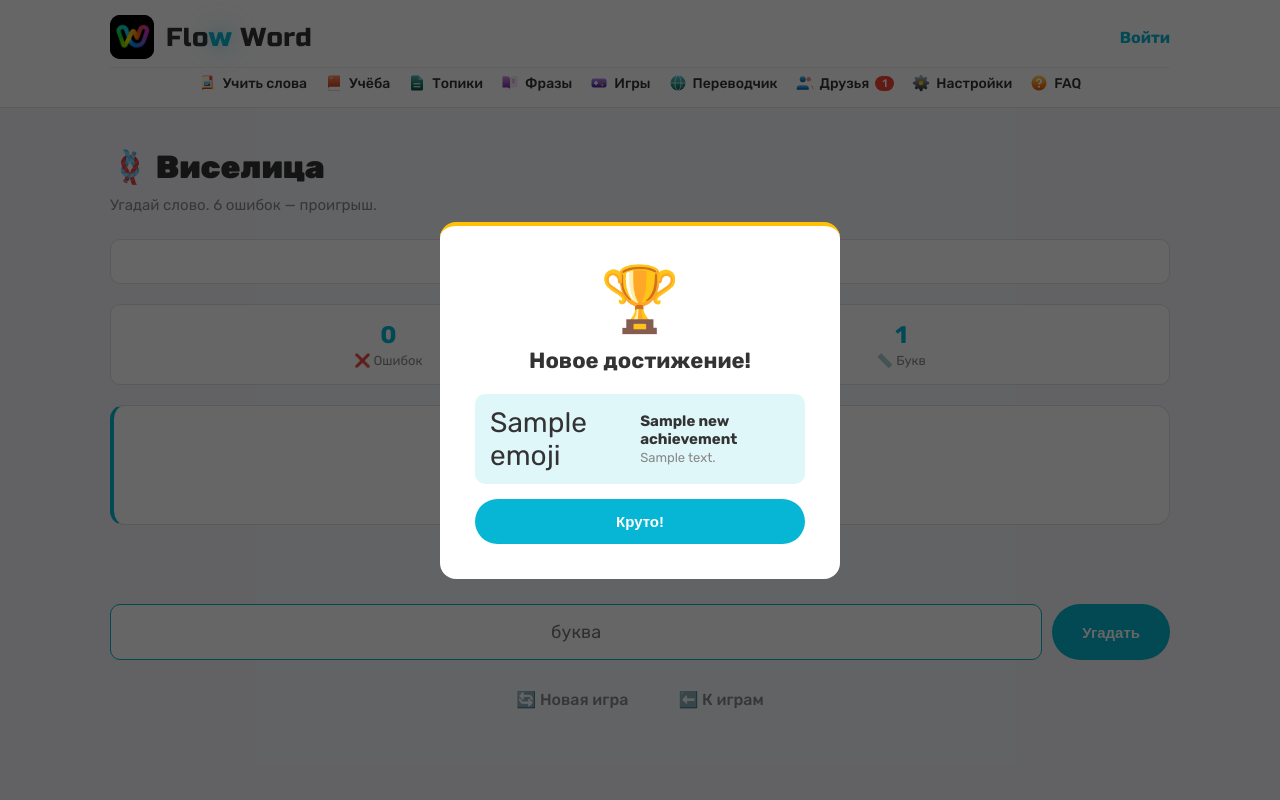
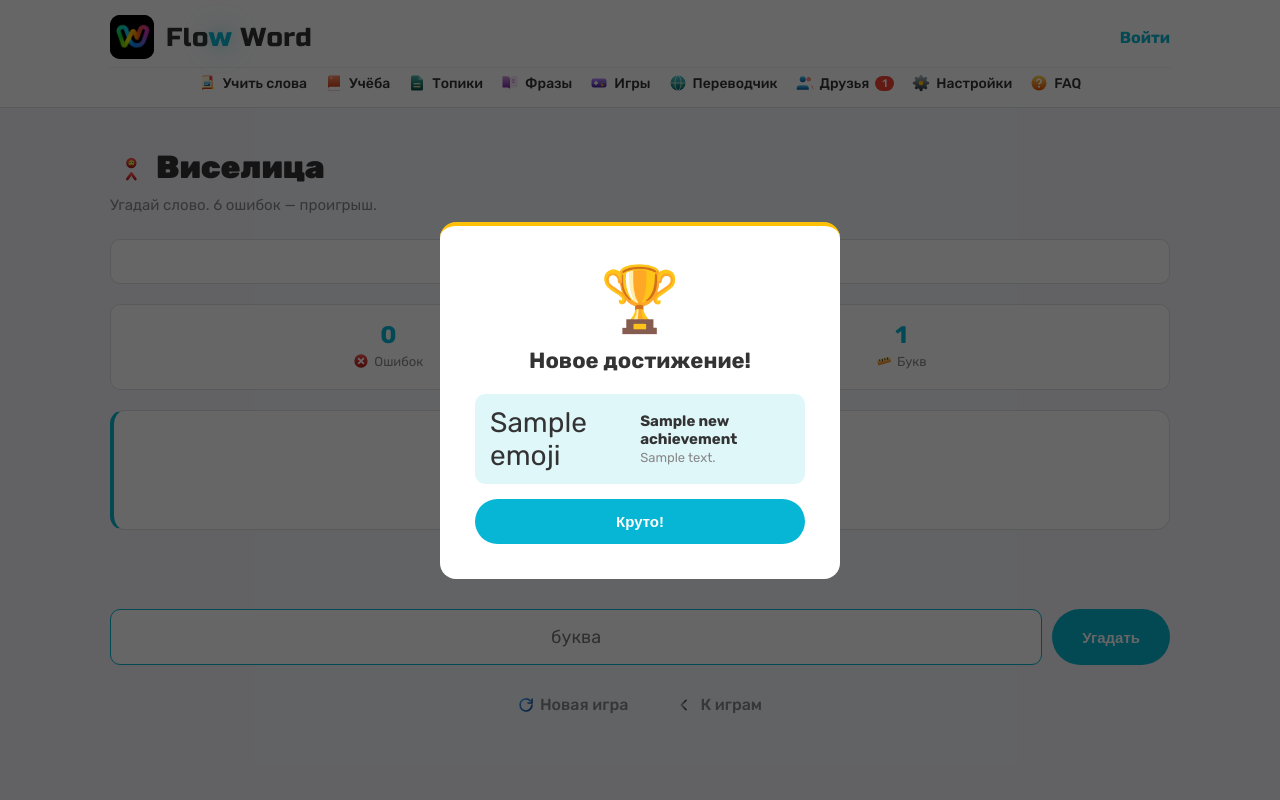
Before and after one commit to Yoshi-6767/johnny_app, a Python web app: template templates/hangman.html in a window 1280 px wide. Run offline with Jinja, Linux system fonts and the light colour scheme; the template is opened without the code that fills it: most values are stand-ins (such as "Sample title", 1, 10 or a date in 2020).

Commit message:
Update hangman.html

```diff
--- a/templates/hangman.html
+++ b/templates/hangman.html
@@ -1,6 +1,6 @@
 {% extends "base.html" %}
 
-{% block title %}Виселица — Flow & Word{% endblock %}
+{% block title %}Виселица — Flow Word{% endblock %}
 
 {% block styles %}
 <style>
@@ -29,7 +29,15 @@
     }
     .hangman-stats div { text-align: center; }
     .hangman-stats .num { font-size: 24px; font-weight: 700; color: var(--accent); }
-    .hangman-stats .label { font-size: 13px; color: var(--text-sub); margin-top: 4px; }
+    .hangman-stats .label {
+        display: inline-flex;
+        align-items: center;
+        gap: 5px;
+        font-size: 13px;
+        color: var(--text-sub);
+        margin-top: 4px;
+    }
+    .hangman-stats .label .icon { width: 16px; height: 16px; }
     .hangman-form {
         display: flex;
         gap: 10px;
@@ -95,12 +103,17 @@
         justify-content: center;
     }
     .hangman-nav a {
+        display: inline-flex;
+        align-items: center;
+        gap: 6px;
         color: var(--text-sub);
         text-decoration: none;
         padding: 10px 20px;
         border-radius: 8px;
         font-weight: 500;
+        transition: all 0.2s;
     }
+    .hangman-nav a .icon { width: 16px; height: 16px; }
     .hangman-nav a:hover { color: var(--accent); background: var(--bg-hover); }
     .section-info {
         text-align: center;
@@ -116,12 +129,12 @@
 {% block content %}
 {% if empty %}
     <div class="empty">
-        <h1>🪢 Пока нет слов</h1>
+        <h1><svg class="icon icon-lg"><use href="#icon-hangman"></use></svg> Пока нет слов</h1>
         <p>Добавь слова в <a href="/sections" style="color: var(--accent);">категориях</a>, чтобы играть.</p>
         <p style="margin-top: 10px; font-size: 14px;">Нужны слова от 4 до 12 букв.</p>
     </div>
 {% else %}
-    <h1>🪢 Виселица</h1>
+    <h1><svg class="icon icon-lg" style="width: 32px; height: 32px; vertical-align: -0.15em; margin-right: 8px;"><use href="#icon-hangman"></use></svg> Виселица</h1>
     <div class="subtitle">Угадай слово. 6 ошибок — проигрыш.</div>
 
     <div class="section-info">
@@ -132,11 +145,11 @@
     <div class="hangman-stats">
         <div>
             <div class="num" id="errors-count">0</div>
-            <div class="label">❌ Ошибок</div>
+            <div class="label"><svg class="icon"><use href="#icon-x"></use></svg> Ошибок</div>
         </div>
         <div>
             <div class="num" id="word-length">{{ word_length }}</div>
-            <div class="label">📏 Букв</div>
+            <div class="label"><svg class="icon"><use href="#icon-ruler"></use></svg> Букв</div>
         </div>
     </div>
 
@@ -152,8 +165,8 @@
     </div>
 
     <div class="hangman-nav">
-        <a href="/games/hangman">🔄 Новая игра</a>
-        <a href="/games">⬅️ К играм</a>
+        <a href="/games/hangman"><svg class="icon"><use href="#icon-refresh"></use></svg> Новая игра</a>
+        <a href="/games"><svg class="icon"><use href="#icon-arrow-left"></use></svg> К играм</a>
     </div>
 {% endif %}
 {% endblock %}
```
